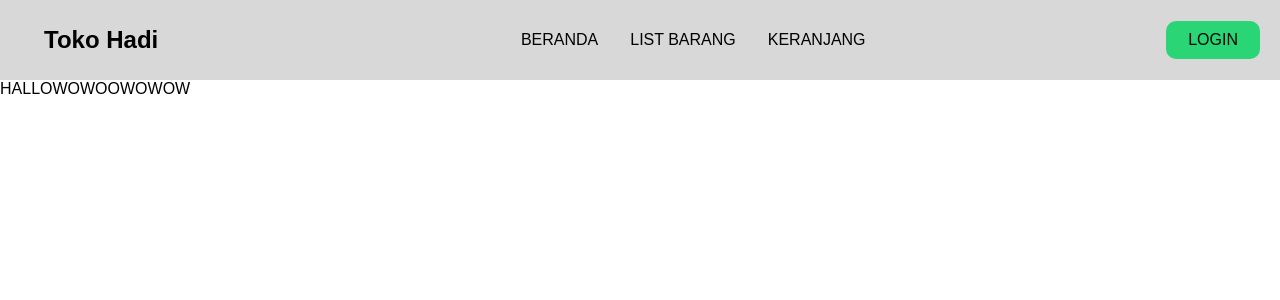
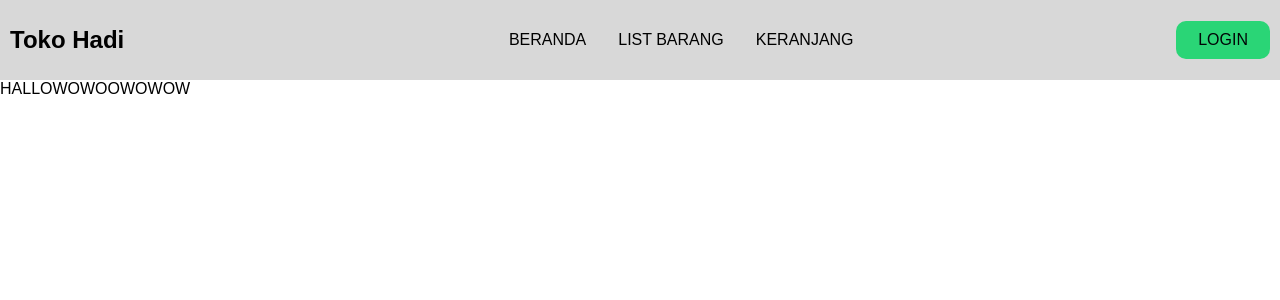
Before and after one commit to fikrahadi2/ArvisTestFEE, a React (Create React App) app: page / in a window 1280 px wide. Shown: the top 300 px of the page. Built offline with nearby package versions, Linux system fonts and the light colour scheme.

Commit message:
Navbar edit

```diff
--- a/src/components/Navbar/NavbarElements.js
+++ b/src/components/Navbar/NavbarElements.js
@@ -24,18 +24,17 @@ export const NavbarContainer = styled.div`
     height: 80px;
     z-index: 1;
     width: 100%;
-    padding: 0 20px;
     max-width: 1350px
 `;
 
 export const NavLogo = styled(LinkR)`
     color: #000000;
-    justify-self: flex-start;
+    justify-content: flex-start;
     cursor: pointer;
     font-size: 1.5rem;
     display: flex;
     align-items: center;
-    margin-left: 24px;
+    margin-left: 10px;
     font-weight: bold;
     text-decoration: none;
 `
@@ -91,6 +90,8 @@ export const NavLinks = styled(LinkS)`
 export const NavBtn = styled.nav`
     display: flex;
     align-items: center;
+    justify-content: flex-end;
+    margin-right: 10px;
 
     @media screen and (max-width: 768px) {
         display: none;
@@ -115,6 +116,4 @@ export const NavBtnLink = styled(LinkR)`
         background: #6AE2A0;
         color: #010606;
     }
-
-
 `
```
